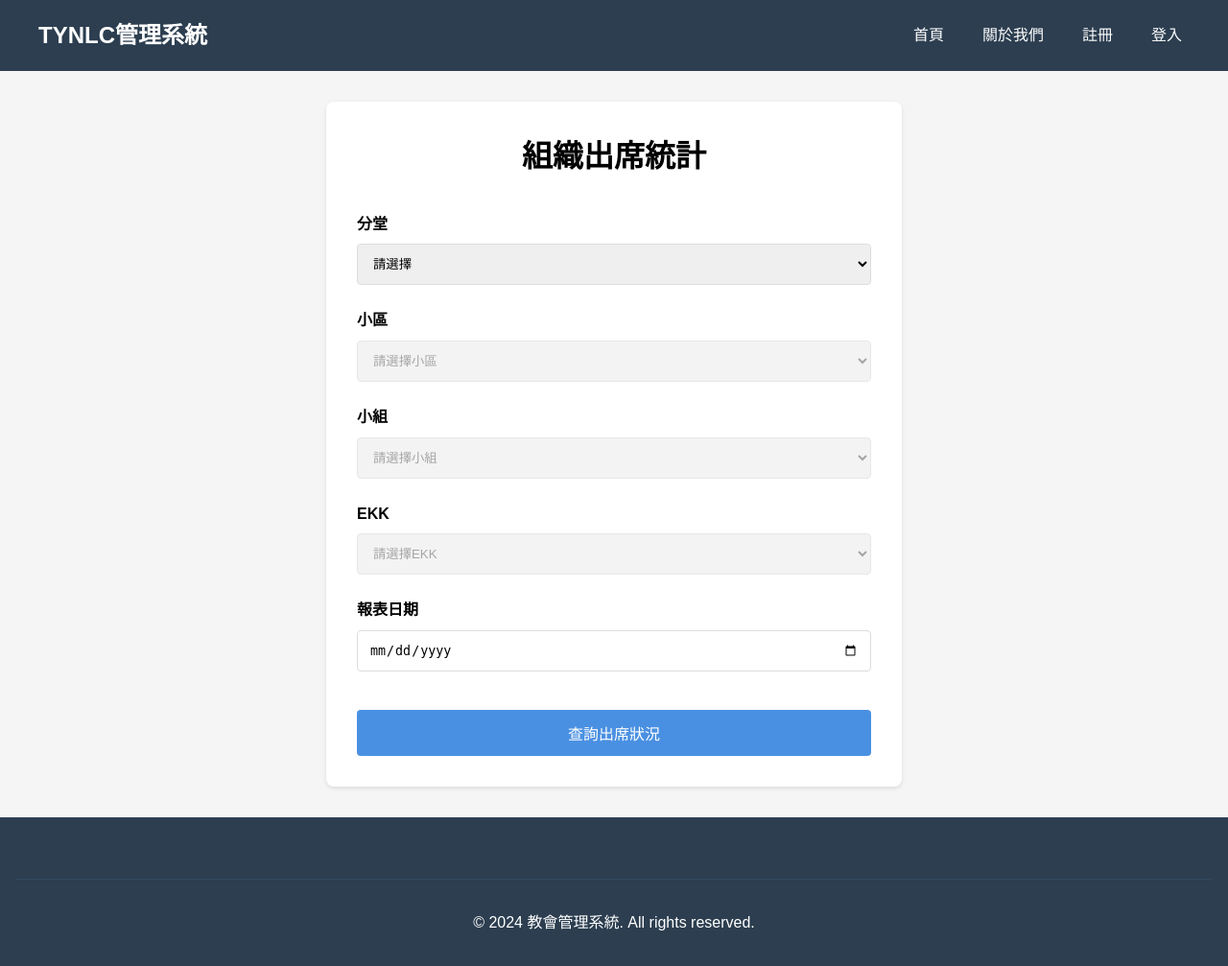
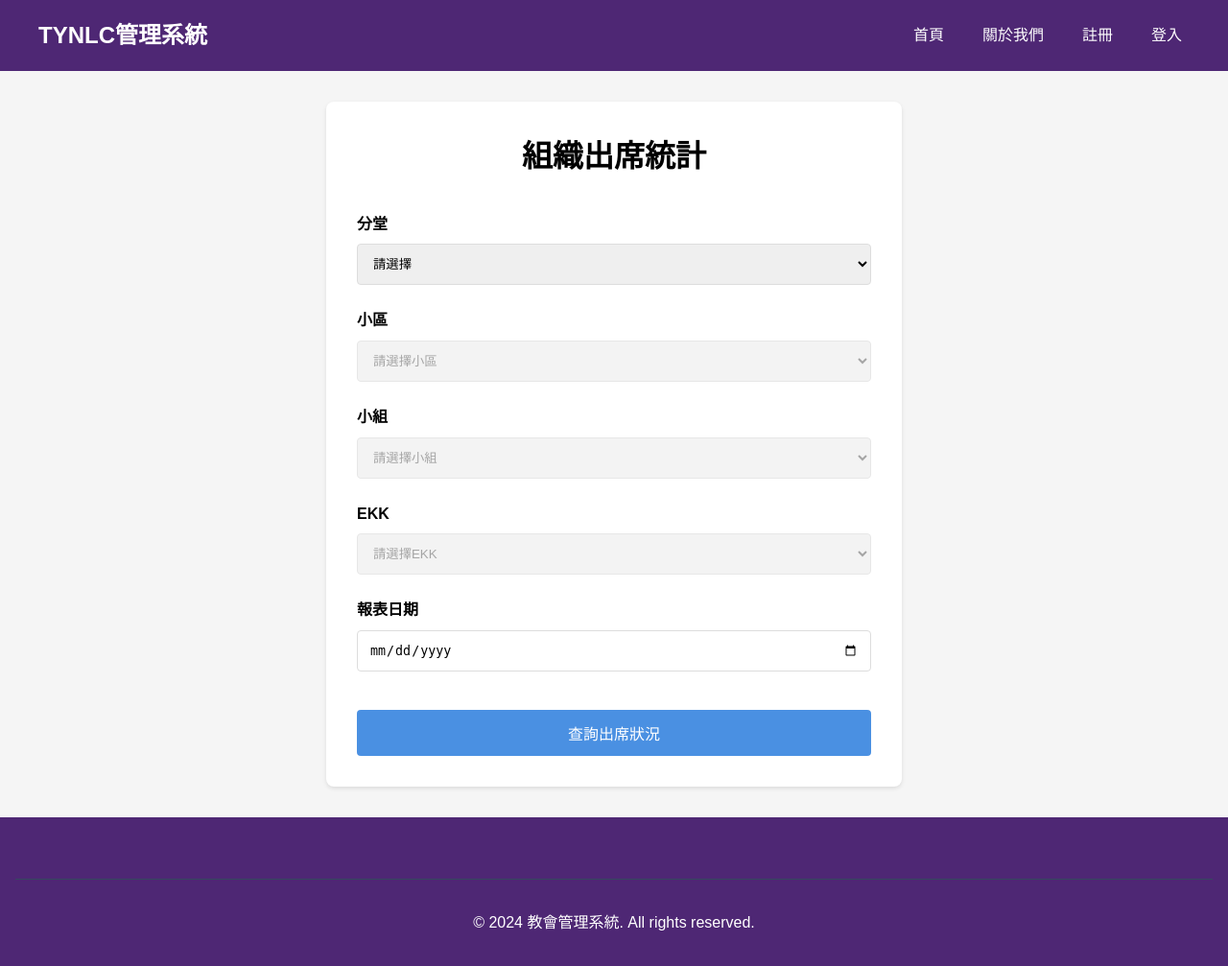
Before and after one commit to Orz3br4/NLC_Bot, a FastAPI app: page /attendance/query in a window 1280 px wide. Shown: the whole page at 96% size. Run offline with FastAPI, Linux system fonts and the light colour scheme; data that the repository does not hold is empty.

Commit message:
Update main color theme

```diff
--- a/user-service/src/assets/css/style.css
+++ b/user-service/src/assets/css/style.css
@@ -14,7 +14,7 @@ body {
 
 /* Navbar 樣式 */
 .navbar {
-    background-color: #2c3e50;
+    background-color: #4e2774;
     padding: 1rem;
     color: white;
 }
@@ -150,7 +150,7 @@ input, select {
 }
 
 button {
-    background-color: #2c3e50;
+    background-color: #4e2774;
     color: white;
     padding: 0.75rem 1.5rem;
     border: none;
@@ -161,12 +161,12 @@ button {
 }
 
 button:hover {
-    background-color: #34495e;
+    background-color: #7039a7;
 }
 
 /* Footer 樣式 */
 .footer {
-    background-color: #2c3e50;
+    background-color: #4e2774;
     color: white;
     padding: 2rem 1rem;
 }
@@ -211,7 +211,7 @@ button:hover {
         position: absolute;
         top: 100%;
         left: 0;
-        background-color: #2c3e50;
+        background-color: #4e2774;
         padding: 1rem;
         flex-direction: column;
     }
```
